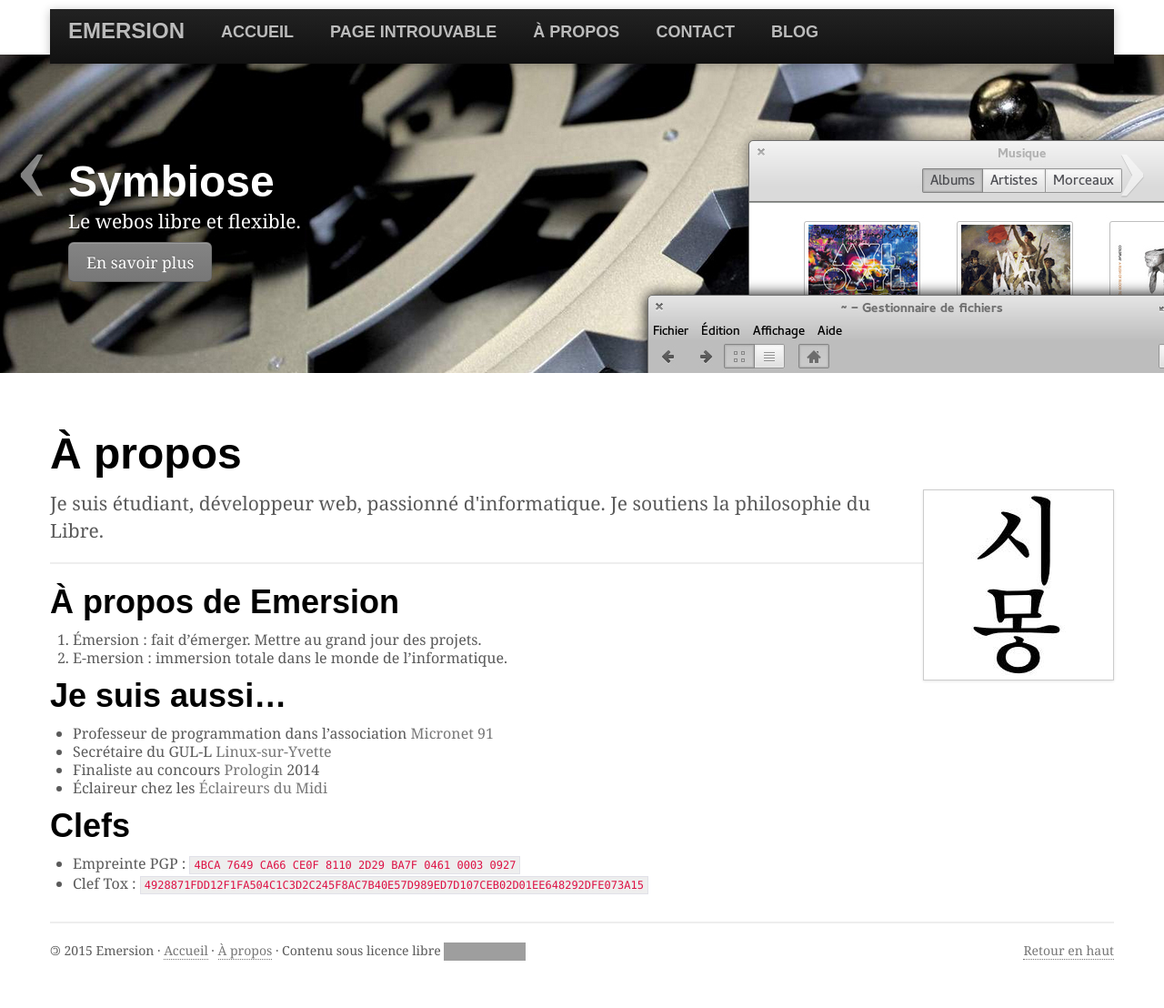
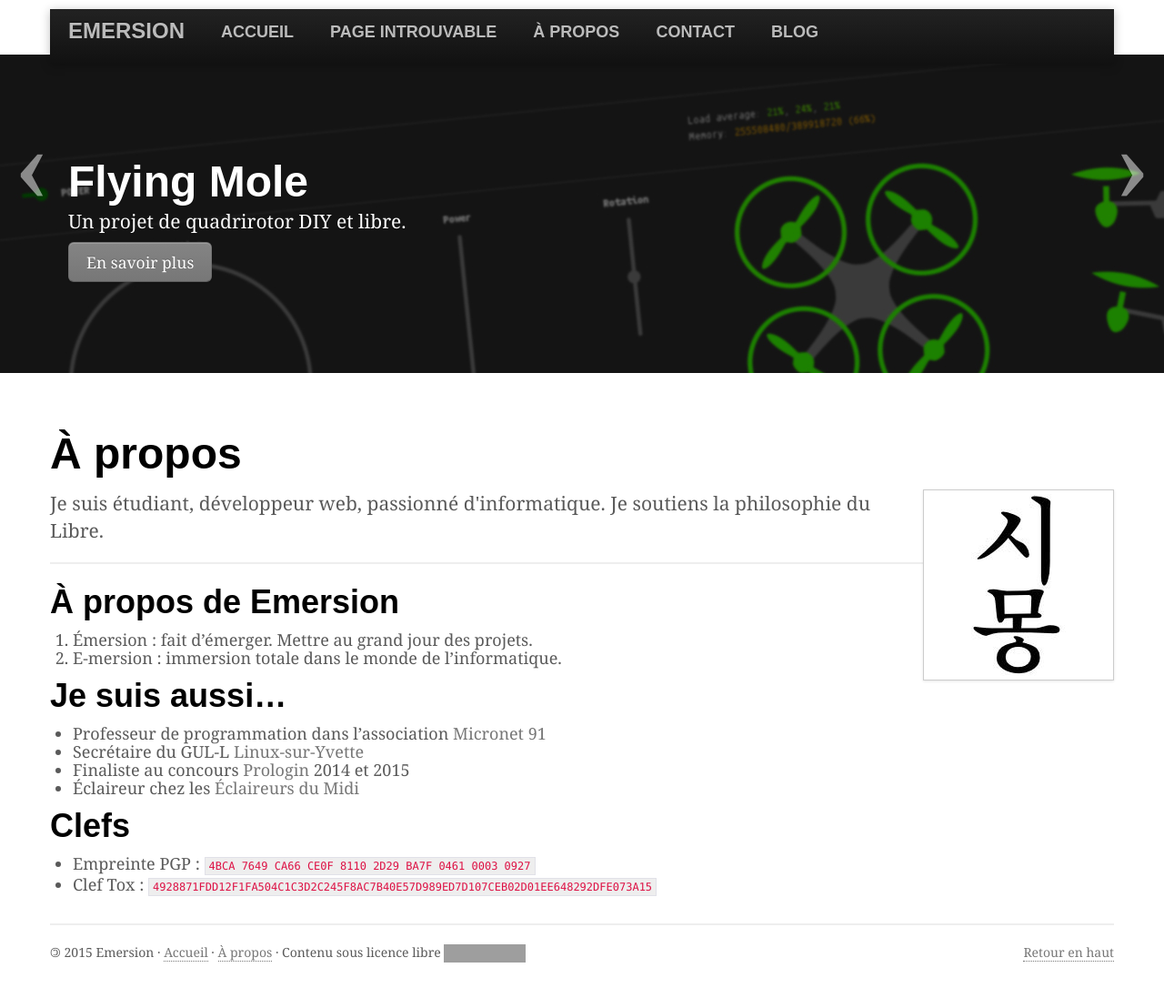
Before and after one commit to emersion/emersion.github.io, a Jekyll site: the page built from about.md, in a window 1280 px wide. Shown: the whole page at 91% size. Built offline with Jekyll 4.4.1, drawn with Linux system fonts in a browser that asks for light colours; some web fonts are replaced; Markdown is read by kramdown in place of the engine named in the settings; grey boxes are pictures that could not be loaded.

Commit message:
Adds Flying Mole project

```diff
--- a/_data/carousel.yml
+++ b/_data/carousel.yml
@@ -1,6 +1,6 @@
 -
     type: projects
-    title: Symbiose
+    title: Flying Mole
 -
     type: projects_categories
     title: Informatique
--- a/_includes/head.html
+++ b/_includes/head.html
@@ -31,7 +31,7 @@
   <meta content="{{ page.date | date_to_xmlschema }}" property="article:published_time">
   {% endif %}
   {% if page.image %}
-  <meta content="{{ page.image }}" property="og:image">
+  <meta content="{{ page.image | prepend: site.baseurl | prepend: site.url }}" property="og:image">
   {% else %}
   <meta content="{{ site.url }}/img/about/avatar.jpg" property="og:image">
   {% endif %}
--- a/about.md
+++ b/about.md
@@ -19,7 +19,7 @@ permalink: /about/
 
 * Professeur de programmation dans l'association [Micronet 91](http://micronet91.com/)
 * Secrétaire du GUL-L [Linux-sur-Yvette](http://linux-sur-yvette.org/)
-* Finaliste au concours [Prologin](http://prologin.org/) 2014
+* Finaliste au concours [Prologin](http://prologin.org/) 2014 et 2015
 * Éclaireur chez les [Éclaireurs du Midi](http://eclaireursdumidi.fr/)
 
 ## Clefs
--- a/css/emersion.css
+++ b/css/emersion.css
@@ -102,7 +102,7 @@
 /* ARTICLE */
 
 article {
-	font-size: 16px;
+	font-size: 18px;
 }
 article > p > img, article > p > a > img {
 	display: block;
--- a/css/portfolio.css
+++ b/css/portfolio.css
@@ -36,6 +36,8 @@ body {
 }
 .featurette-image {
 	margin-top: -120px; /* Vertically center images part 3: negative margin up the image the same amount of the padding to center it. */
+	max-width: 512px;
+	max-height: 512px;
 }
 
 /* Give some space on the sides of the floated elements so text doesn't run right into it. */
```
Also changed, not shown: _projects/flying-mole.md (added, +10 -0 lines), img/carousel/flying-mole.jpg (added), img/project/large/flying-mole.png (added), img/project/medium/flying-mole.png (added).
